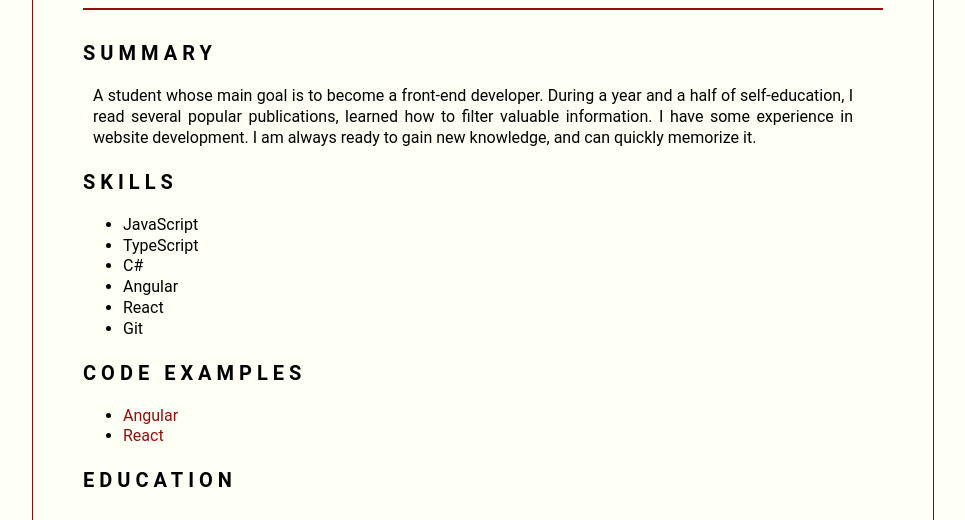
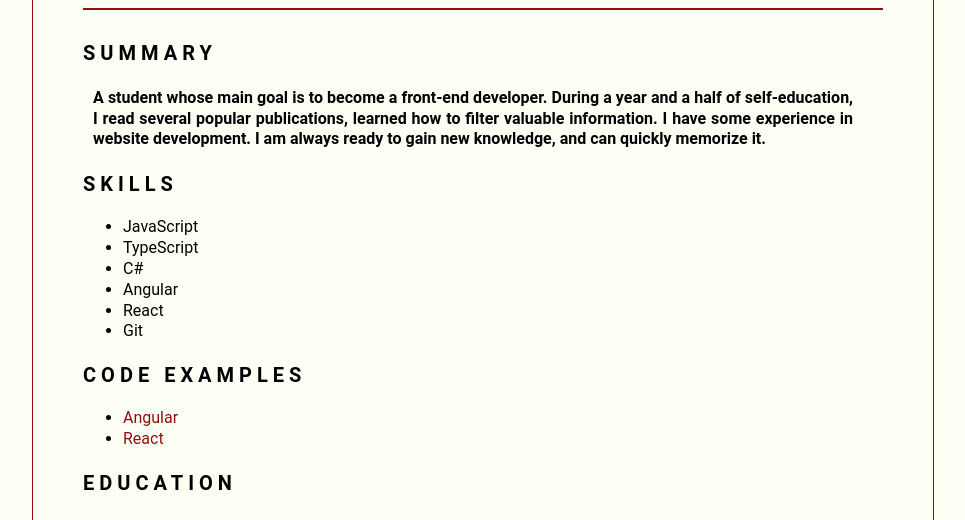
Before and after one commit to ErikaMaer/rsschool-cv, a plain HTML site: page index.html in a window 1280 px wide. Shown: the part 234-754 px from the top of the page, without its empty margins (157-1122 px from the left). Drawn offline with Linux system fonts and the light colour scheme.

Commit message:
fix: fix bugs

```diff
--- a/index.html
+++ b/index.html
@@ -16,10 +16,12 @@
 <hr>
 <main>
     <h2>Summary</h2>
-    <article>A student whose main goal is to become a front-end developer. During a year and a half of self-education,
-        I read several popular publications, learned how to filter valuable information.
-        I have some experience in website development. I am always ready to gain new knowledge, and can quickly memorize
-        it.
+    <article>
+        <h4>A student whose main goal is to become a front-end developer. During a year and a half of self-education,
+            I read several popular publications, learned how to filter valuable information.
+            I have some experience in website development. I am always ready to gain new knowledge, and can quickly
+            memorize
+            it.</h4>
     </article>
     <h2>Skills</h2>
     <ul>
```
